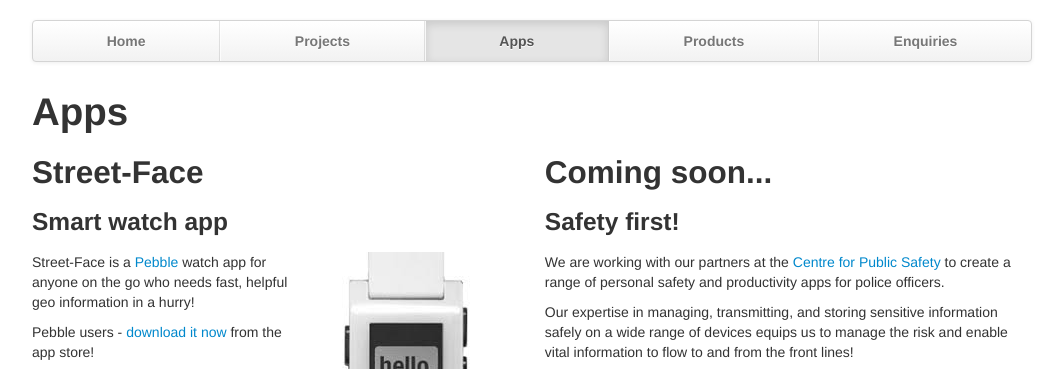
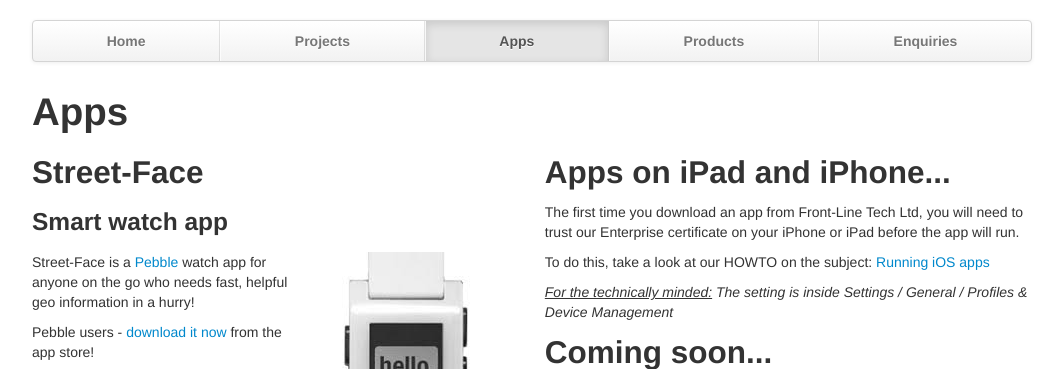
Before and after one commit to front-line-tech/front-line-tech-www, a plain HTML site: page apps.html in a window 1280 px wide. Shown: the top 369 px of the page, without its empty margins (108-1171 px from the left). Drawn offline with Linux system fonts and the light colour scheme.

Commit message:
add howto

```diff
--- a/apps.html
+++ b/apps.html
@@ -68,6 +68,23 @@
             </div>
             <div class="span6">
 
+                <h2>Apps on iPad and iPhone...</h2>
+
+                <p>
+                    The first time you download an app from Front-Line Tech Ltd, you will need to
+                    trust our Enterprise certificate on your iPhone or iPad before the app will run.
+                </p>
+
+                <p>
+                    To do this, take a look at our HOWTO on the subject:
+                    <a href="howto/Running-iOS-apps-from-Front-Line-Tech-Ltd.pdf">Running iOS apps</a>
+                </p>
+
+                <p>
+                    <i><u>For the technically minded:</u>
+                    The setting is inside Settings / General / Profiles &amp; Device Management</i>
+                </p>
+
                 <h2>Coming soon...</h2>
 
                 <h3>Safety first!</h3>
```
Also changed, not shown: 5 other files.
